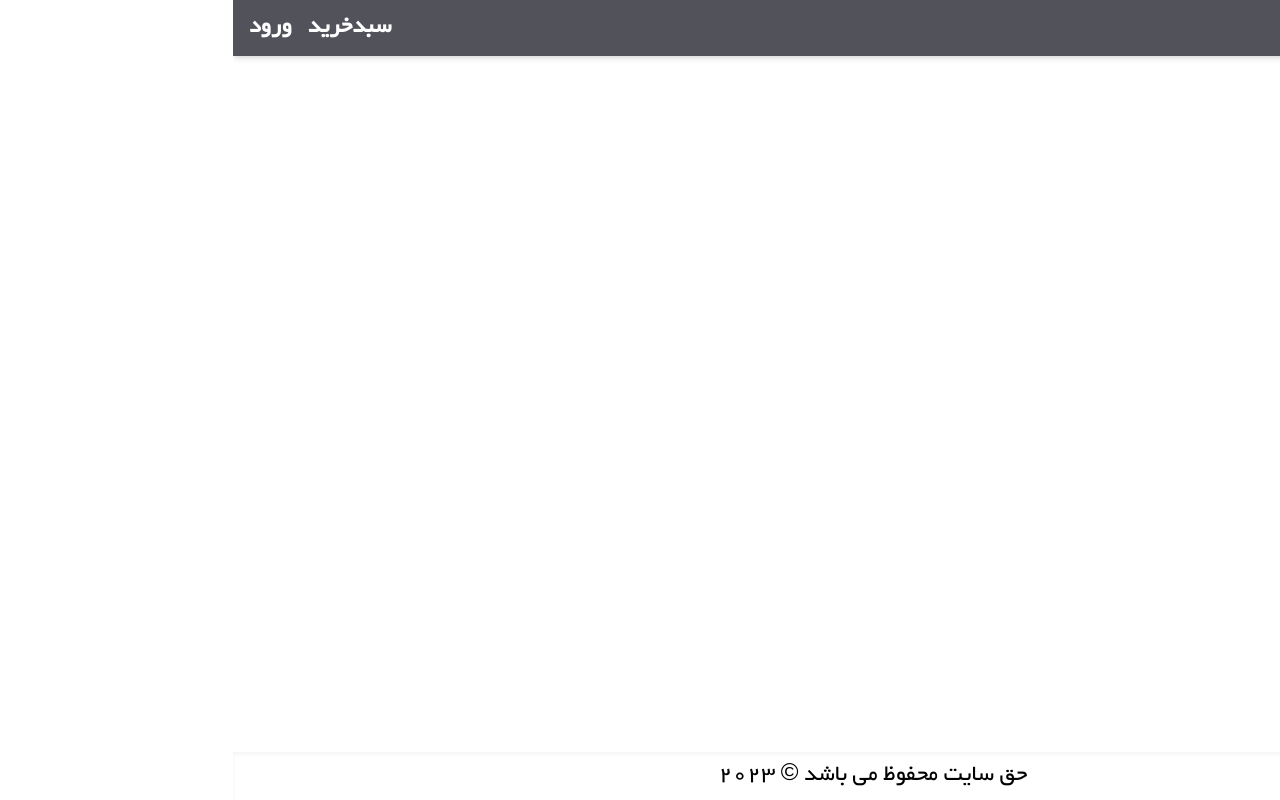
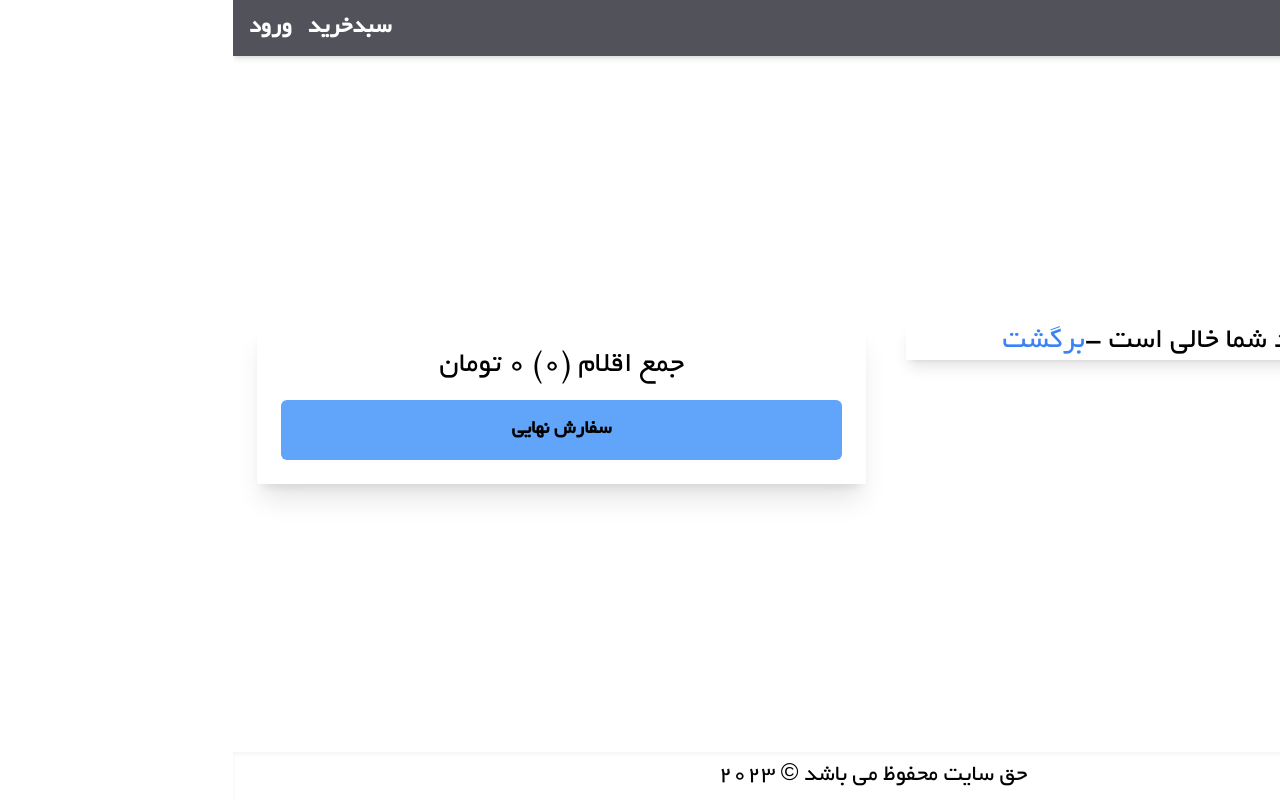
Before and after one commit to ghiyaee/myShop, a Next.js app: page /card in a window 1280 px wide. Built offline with nearby package versions, Linux system fonts and the light colour scheme.

Commit message:
add component crat and page

```diff
--- /dev/null
+++ b/app/checkOut/page.jsx
@@ -0,0 +1,9 @@
+const checkOut = () => {
+    return (
+        <div>
+          checkOut
+        </div>
+    );
+}
+
+export default checkOut;
--- a/app/component/Card.jsx
+++ b/app/component/Card.jsx
@@ -3,34 +3,65 @@ import { useContext } from 'react';
 import { Store } from '../utils/Store';
 import Link from 'next/link';
 import Image from 'next/image';
+import { useRouter } from 'next/navigation';
 const Card = () => {
   const { state, dispatch } = useContext(Store);
   const { cart } = state;
+  const router=useRouter()
+  const removeProduct = (i) => {
+    dispatch({type: 'REMOVE_PRODUCT',payload:i})
+  }
   return (
-    <div className="container m-auto">
-      {cart.cartItems.map((resp) => (
-        <div className="shadow-lg p-6 rounded-md flex " key={resp.id}>
-          <div className="flex  gap-6 w-[5rem] h-[5rem] ">
+    <>
+      <div className="flex gap-10">
+        <div className="w-[50%] ">
+          {cart.cartItems.length === 0 ? (
+            <h2 className="flex justify-center items-center text-3xl shadow-lg mr-8">
+              سبد خرید شما خالی است -
+              <Link className="text-blue-500" href={'/'}>
+                برگشت
+              </Link>
+            </h2>
+          ) : (
+            cart.cartItems.map((resp) => (
+              <div
+                className="shadow-lg p-6 rounded-md flex justify-between items-center gap-6 mr-6 text-2xl "
+                key={resp.id}
+              >
                 <Image
-              width={230}
-              height={200}
+                  width={60}
+                  height={60}
                   src={resp.image[0]}
                   alt="image"
                   className=""
                 />
-            <div className="flex items-center  ">
-              <h2 className="text-xl font-bold ml-10 w-[15rem]">{resp.name}</h2>
-              <p className="ml-10 w-[15rem]">قیمت :{resp.price} تومان</p>
-
-              <button className="primery-button w-[15rem] ml-10">حذف</button>
-              <button className="primery-button w-[15rem] ">
-                سفارش نهایی...
+                <h2 className="text-xl font-bold flex justify-center items-center w-16 ">
+                  {resp.name}
+                </h2>
+                <p>{resp.quantity}</p>
+                <p className="">قیمت :{resp.price} تومان</p>
+                <button
+                  className="primery-button "
+                  onClick={() => removeProduct(resp)}
+                >
+                  حذف
                 </button>
               </div>
+            ))
+          )}
+        </div>
+        <div className="shadow-xl w-[50%] ml-6 text-center p-6 text-3xl flex flex-col justify-around">
+          <div>
+            {`جمع اقلام (${cart.cartItems.reduce((a, b) => a + b.quantity, 0)})
+          ${cart.cartItems.reduce(
+            (a, b) => a + b.quantity * b.price,
+            0
+          )} تومان`}
+          </div>
+          <button className="primery-button w-full" onClick={()=> router.push('/checkOut')} >سفارش نهایی</button>
         </div>
       </div>
-      ))}
-    </div>
+    </>
   );
 };
 
--- a/app/component/Header.jsx
+++ b/app/component/Header.jsx
@@ -15,11 +15,11 @@ const Header = () => {
       >
         <Link href="/">فروشگاه من</Link>
         <div className="flex gap-4">
-          {cart.cartItems.length > 0 ?
+          {cart.cartItems.length > 0 &&
             <span className="rounded-full bg-red-500 w-10 h-10 flex justify-center items-center ">
               {cart.cartItems.reduce((a, b) => a + b.quantity,0)}
             </span>
-          :''}
+          }
           <Link href={'/card'}>سبدخرید</Link>
           <Link href={'/login'}>ورود</Link>
         </div>
--- a/app/component/Product.jsx
+++ b/app/component/Product.jsx
@@ -3,12 +3,15 @@ import Image from 'next/image';
 import { useState } from 'react';
 import { useContext } from 'react';
 import { Store } from '../utils/Store';
+import { useRouter } from 'next/navigation';
 const Product = ({ productSingel }) => {
-const {state, dispatch }=useContext(Store)
+  const { state, dispatch } = useContext(Store)
+  const router=useRouter()
   const cardHandel = () => {
     const existItem = state.cart.cartItems.find(f => f.id === productSingel.id);
     const quantity=existItem ? existItem.quantity +1 :1
-   dispatch({type:'CART_ADD_ITEM',payload:{...productSingel,quantity}})
+    dispatch({ type: 'CART_ADD_ITEM', payload: { ...productSingel, quantity } })
+    router.push('/card')
   };
 
   return (
--- a/app/layout.jsx
+++ b/app/layout.jsx
@@ -13,7 +13,7 @@ export default function RootLayout({ children }) {
     <html lang="fa:IR">
       <body>
         <StoreProvider>
-          <div className="flex flex-col  min-h-screen justify-between">
+          <div className="flex flex-col  min-h-screen justify-between ">
             <Header  />
             {children}
             <Footer />
--- a/app/utils/Store.jsx
+++ b/app/utils/Store.jsx
@@ -15,6 +15,11 @@ const reducer = (state, action) => {
         ? state.cart.cartItems.map((i) =>i.name === existItem.name ? newItem : i): [...state.cart.cartItems, newItem];
       return { ...state, cart: { ...state.cart, cartItems } };
     }
+    case 'REMOVE_PRODUCT': {
+      const newItem = action.payload;
+      const cartItems = state.cart.cartItems.filter(f => f.id !== newItem.id)
+      return{...state,cart:{...state.cart,cartItems}}
+      }
     default:
       return state;
   }
```
Lines whose indentation alone changed are shown as unchanged.
